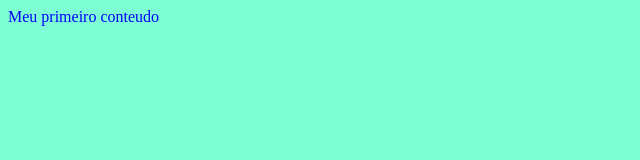
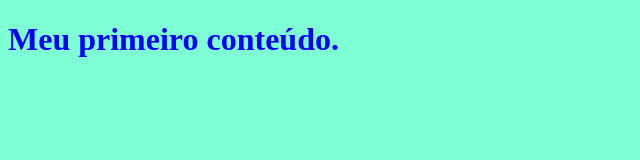
Before and after one commit to marcelomendesgalli/fiap-intro-html-rwd, a plain HTML site: page index.html in a window 1280 px wide. Shown: the whole page, without its empty margins (0-640 px from the left). Drawn offline with Linux system fonts and the light colour scheme.

Commit message:
Estrutura basica de HTML alterada

```diff
--- a/index.html
+++ b/index.html
@@ -7,6 +7,6 @@
 
   </head>
   <body style="background:aquamarine;color:blue">
-        Meu primeiro conteudo
+        <h1>Meu primeiro conteúdo.</h1>
   </body>
 </html>
```
